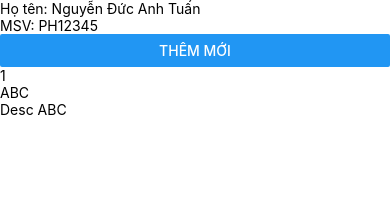
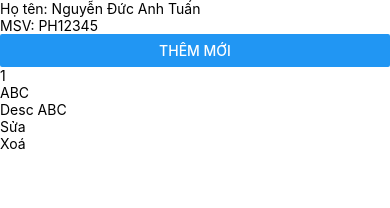
Before and after one commit to tuannda94/MOB306, a React Native app: screen / in a window 390 px wide. Shown: the top 208 px of the page. Built offline with nearby package versions, Linux system fonts and the light colour scheme.

Commit message:
Delete, Update

```diff
--- a/App.js
+++ b/App.js
@@ -4,7 +4,8 @@ import {
   Button,
   FlatList,
   Modal,
-  TextInput
+  TextInput,
+  Pressable
 } from 'react-native';
 import {useState} from 'react';
 // export default function App () {};
@@ -15,7 +16,26 @@ const App = () => {
   ]);
   const [nameInput, setNameInput] = useState('');
   const [descInput, setDescInput] = useState('');
+  const [editingId, setEditingId] = useState(0);
+
+  const onClose = () => {
+    setShowForm(false);
+    setNameInput(''); setDescInput(''); setEditingId(0);
+  }
+
   const onSave = () => {
+    // 0. Kiểm tra editingId để biết là đang cập nhật
+    if (editingId) {
+      const newList = list.map(item => {
+        if (item.id == editingId) {
+          item.name = nameInput;
+          item.desc = descInput;
+        }
+        return item;
+      });
+      setList(newList);
+      return onClose();
+    }
     // 1. Định nghĩa obj mới sẽ được lưu vào
     const newItem = {
       id: list.length == 0
@@ -29,7 +49,23 @@ const App = () => {
     const newList = [...list, newItem];
     setList(newList);
     // 3. Đóng modal
-    setShowForm(false);
+    onClose();
+  };
+
+  const onDelete = (deleteId) => {
+    const newList = list.filter(item => item.id !== deleteId);
+    setList(newList);
+  };
+
+  const onEdit = (editId) => {
+    // 1.1 Hiển thị modal
+    setShowForm(true);
+    // 1.2 Tìm ra phần tử đang cần sửa theo editId
+    const editItem = list.find(item => item.id == editId);
+    setNameInput(editItem.name);
+    setDescInput(editItem.desc);
+    // Gán giá trị cho edittingId để biết là đang sửa
+    setEditingId(editId);
   };
 
   return (
@@ -41,13 +77,15 @@ const App = () => {
       />}
       <Modal visible={isShowForm} animationType="slide">
         <View>
-          <Text>{nameInput} {descInput}</Text>
+          <Text>{nameInput} {descInput} {editingId}</Text>
           <TextInput placeholder='Tên'
+            value={nameInput}
             onChangeText={(text) => setNameInput(text)} />
           <TextInput placeholder='Mô tả'
+            value={descInput}
             onChangeText={(text) => setDescInput(text)}
           />
-          <Button title='Huỷ' onPress={() => setShowForm(false)} />
+          <Button title='Huỷ' onPress={() => onClose()} />
           <Button title='Lưu' onPress={() => onSave()} />
         </View>
       </Modal>
@@ -57,6 +95,12 @@ const App = () => {
           <Text>{item.id}</Text>
           <Text>{item.name}</Text>
           <Text>{item.desc}</Text>
+          <Pressable onPress={() => onEdit(item.id)}>
+            <Text>Sửa</Text>
+          </Pressable>
+          <Pressable onPress={() => onDelete(item.id)}>
+            <Text>Xoá</Text>
+          </Pressable>
         </View>}
         keyExtractor={(item) => item.id}
       />
```
